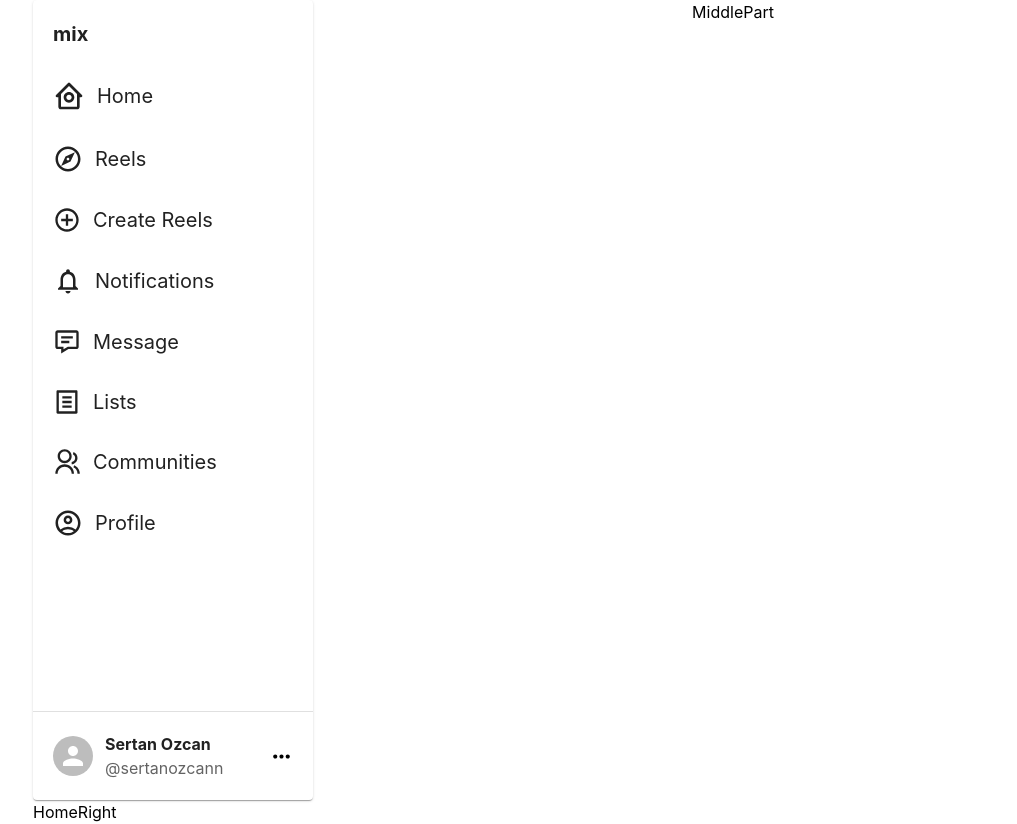
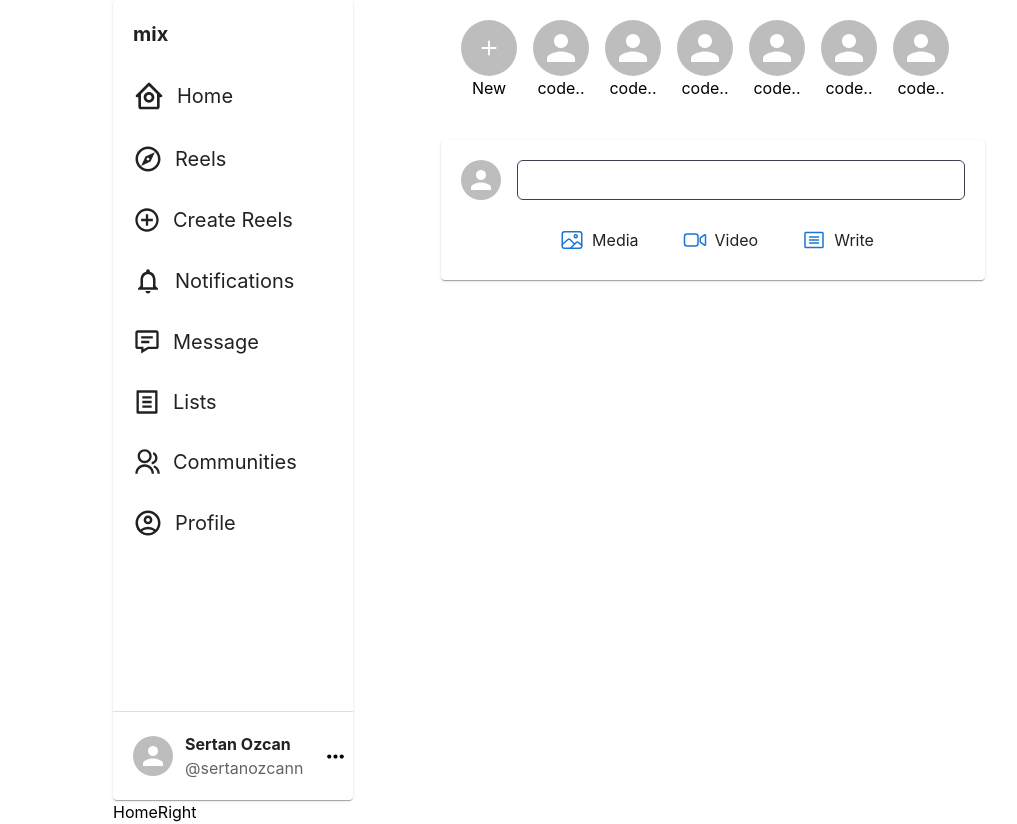
Before and after one commit to sertanozcnn/Twitter-Clone-React-Java, a React (Create React App) app: page /message in a window 1280 px wide. Shown: the whole page, without its empty margins (47-1064 px from the left). Built offline with nearby package versions, Linux system fonts and the light colour scheme.

Commit message:
Two Page Update

```diff
--- a/src/components/MiddlePart/MiddlePart.jsx
+++ b/src/components/MiddlePart/MiddlePart.jsx
@@ -1,9 +1,80 @@
+import { Avatar, Card, IconButton } from '@mui/material';
 import React from 'react'
+import { IoIosAdd } from "react-icons/io";
+import StoryCircle from './StoryCircle';
+import { IoImageOutline } from "react-icons/io5";
+import { IoVideocamOutline } from "react-icons/io5";
+import { PiArticle } from "react-icons/pi";
+
+
+const story = [11, 1, 1, 1, 1,1];
 
 const MiddlePart = () => {
+
+  const handleOpenCreatePostModal = () => {
+      console.log("Open Create Post Modal");
+  }
+
   return (
-    <div>
-        MiddlePart
+    <div className='px-20'>
+      <section className='flex items-center p-5 rounded-b-md'>
+        <div className='flex flex-col items-center mr-4 cursor-pointer'>
+          <Avatar sx={{ width: "3.5rem", height: "3.5rem" }} >
+
+            <IoIosAdd size={30} />
+          </Avatar>
+          <p>New</p>
+        </div>
+
+        {story.map((item) => <StoryCircle />)}
+
+      </section>
+
+      <section>
+        <Card className='p-5 mt-5'>
+          <div className='flex justify-between'>
+
+            <Avatar className=''/>
+            <input type='text' className='
+            outline-none w-[90%] bg-slate-100 rounded-md px-5
+            bg-transparent border-[#3b4054] border ms-4'/>
+          </div>
+
+          <div className='flex justify-center space-x-9 mt-5'>
+
+
+            <div className='flex items-center'>
+              <IconButton color='primary' onClick={handleOpenCreatePostModal}>
+                <IoImageOutline/>
+              </IconButton>
+              <span>Media</span>
+            </div>
+
+
+            <div className='flex items-center'>
+              <IconButton color='primary' onClick={handleOpenCreatePostModal}>
+                <IoVideocamOutline/>
+              </IconButton>
+              <span>Video</span>
+            </div>
+
+
+            <div className='flex items-center'>
+              <IconButton color='primary' onClick={handleOpenCreatePostModal}>
+                <PiArticle/>
+              </IconButton>
+              <span>Write</span>
+            </div>
+
+          </div>
+
+
+        </Card>
+
+      </section>
+
+
+
     </div>
   )
 }
--- /dev/null
+++ b/src/components/MiddlePart/StoryCircle.jsx
@@ -0,0 +1,17 @@
+import { Avatar } from '@mui/material'
+import React from 'react'
+
+const StoryCircle = () => {
+  return (
+    <div>
+       <div className='flex flex-col items-center mr-4 cursor-pointer'>
+          <Avatar sx={{ width: "3.5rem", height: "3.5rem" }} >
+
+          </Avatar>
+          <p>code..</p>
+        </div>
+    </div>
+  )
+}
+
+export default StoryCircle
--- a/src/components/Sidebar/Sidebar.jsx
+++ b/src/components/Sidebar/Sidebar.jsx
@@ -40,6 +40,7 @@ const Sidebar = () => {
               <p className='opacity-70'>@sertanozcann</p>
             </div>
           </div>
+
           <Button
             id="basic-button"
             aria-controls={open ? 'basic-menu' : undefined}
@@ -60,7 +61,6 @@ const Sidebar = () => {
             }}
           >
             <MenuItem onClick={handleClose}>Profile</MenuItem>
-            <MenuItem onClick={handleClose}>My account</MenuItem>
             <MenuItem onClick={handleClose}>Logout</MenuItem>
           </Menu>
         </div>
--- a/src/pages/HomePage/HomePage.jsx
+++ b/src/pages/HomePage/HomePage.jsx
@@ -14,14 +14,14 @@ const HomePage = () => {
   const location = useLocation();
 
   return (
-    <div className='px-20'>
+    <div className='px-40'>
       <Grid container spacing={0}>
         <Grid item xs={0} lg={3}>
-          <div className='stick top-0'>
+          <div className='sticky top-0'>
             <Sidebar />
           </div>
         </Grid>
-        <Grid lg={location.pathname === "/" ? 6 : 9} item className='px-5 flex justify-center' xs={12}>
+        <Grid lg={location.pathname === "/" ? 6: 9}  xs={12} item className='px-5 flex justify-center' >
           <Routes>
             <Route path="/" element={<MiddlePart />} />
             <Route path="/reels" element={<Reels />} />
```
